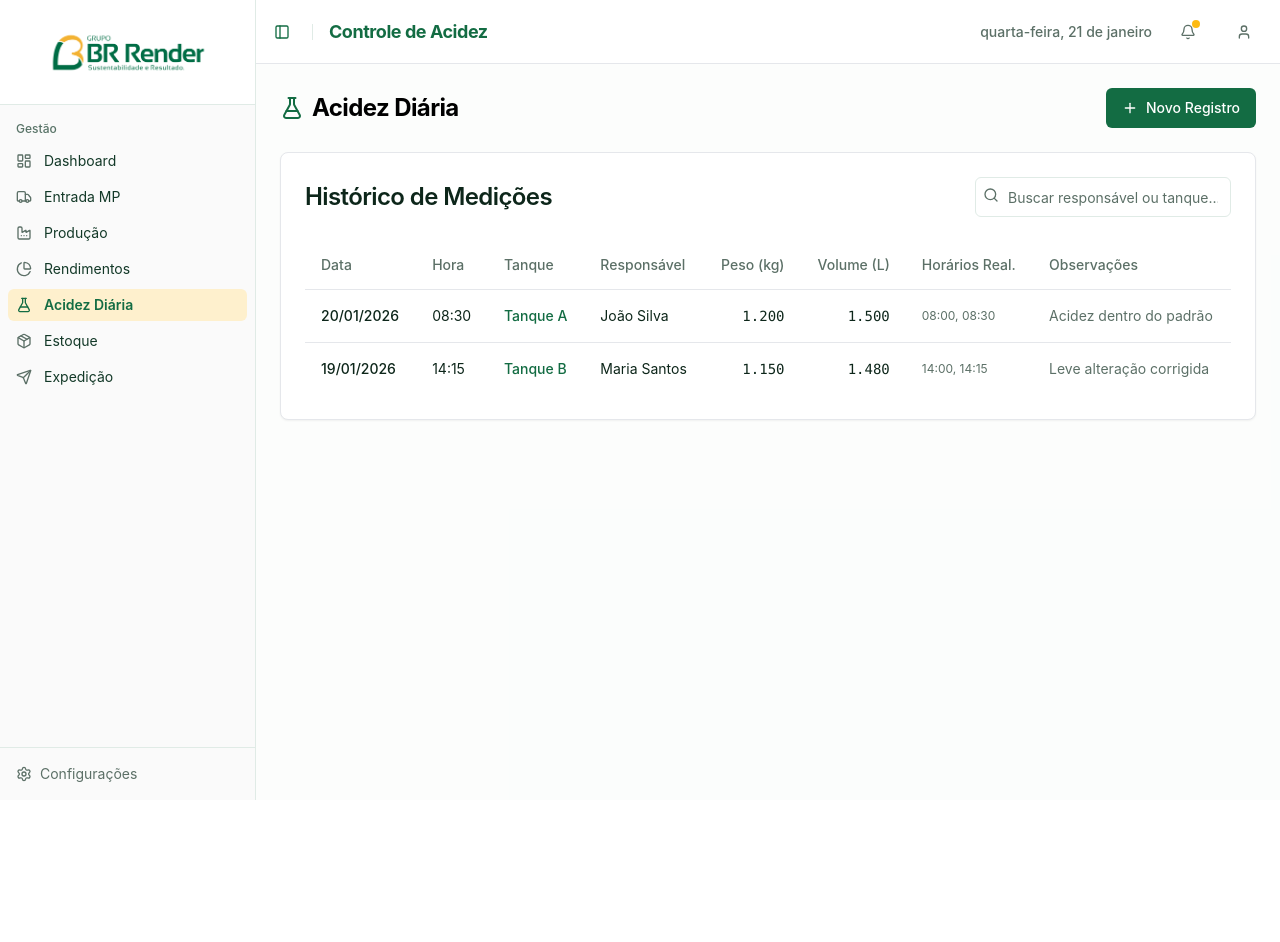
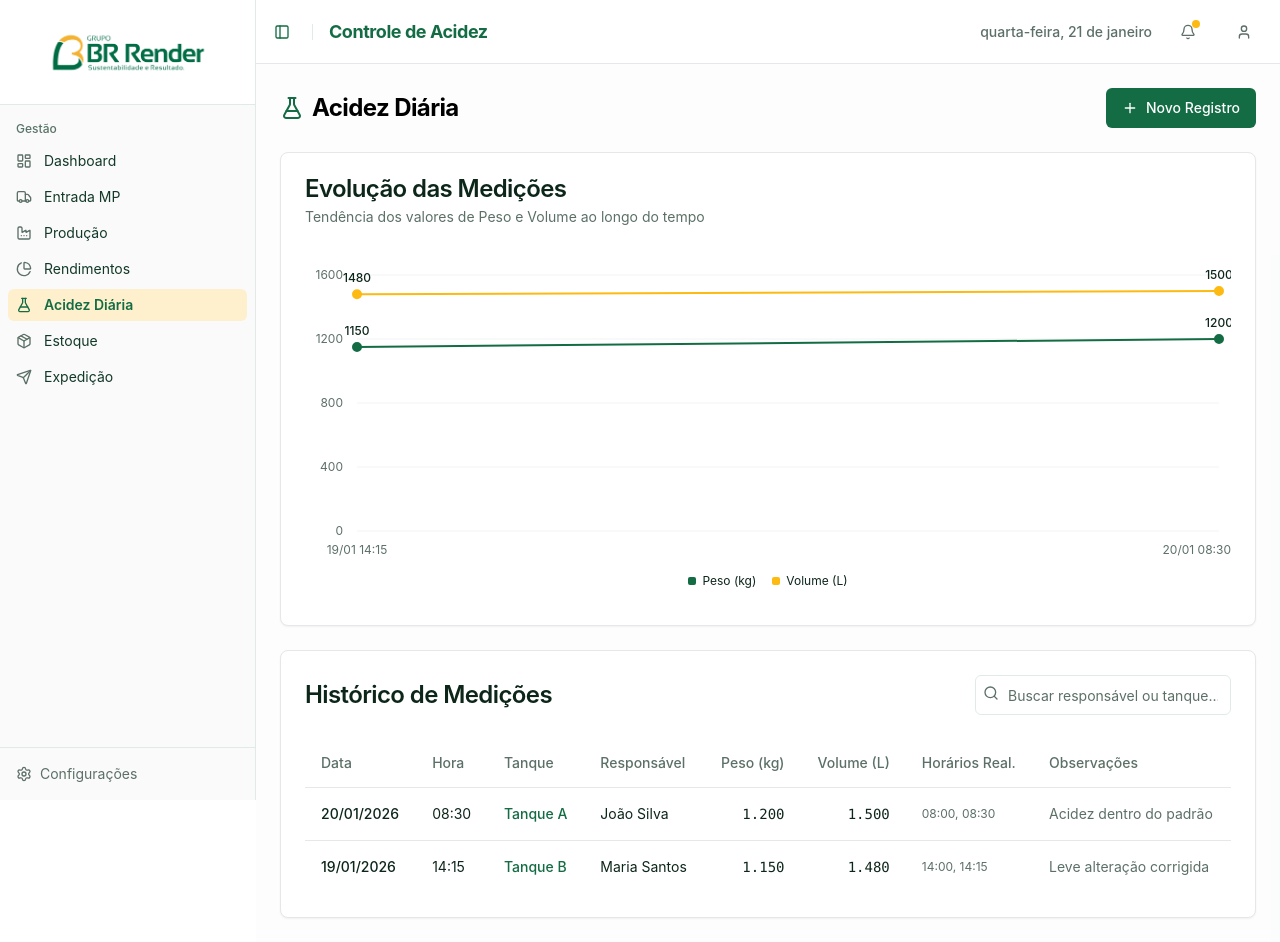
Before and after one commit to rodrigoengenheiro148/sistema-de-produ--o-industrial-s8cq8af0z, a React (Vite) app: page /acidez-diaria in a window 1280 px wide. Before the commit the page ends 800 px from the top, so only its background shows below. Built offline with nearby package versions, Linux system fonts and the light colour scheme.

Commit message:
feat: Add line chart with data labels to Daily Acidity page

```diff
--- /dev/null
+++ b/src/components/dashboard/AcidityChart.tsx
@@ -0,0 +1,163 @@
+import { useMemo } from 'react'
+import { AcidityEntry } from '@/lib/types'
+import {
+  Card,
+  CardContent,
+  CardDescription,
+  CardHeader,
+  CardTitle,
+} from '@/components/ui/card'
+import {
+  ChartContainer,
+  ChartLegend,
+  ChartLegendContent,
+  ChartTooltip,
+  ChartTooltipContent,
+  ChartConfig,
+} from '@/components/ui/chart'
+import {
+  LineChart,
+  Line,
+  CartesianGrid,
+  XAxis,
+  YAxis,
+  LabelList,
+} from 'recharts'
+import { format } from 'date-fns'
+import { ptBR } from 'date-fns/locale'
+
+interface AcidityChartProps {
+  data: AcidityEntry[]
+}
+
+export function AcidityChart({ data }: AcidityChartProps) {
+  const { chartData, chartConfig } = useMemo(() => {
+    // Sort data chronologically (oldest to newest)
+    const sortedData = [...data]
+      .sort((a, b) => {
+        // Create full date objects for comparison including time
+        const dateA = new Date(a.date)
+        const [hA, mA] = a.time.split(':').map(Number)
+        dateA.setHours(hA || 0, mA || 0)
+
+        const dateB = new Date(b.date)
+        const [hB, mB] = b.time.split(':').map(Number)
+        dateB.setHours(hB || 0, mB || 0)
+
+        return dateA.getTime() - dateB.getTime()
+      })
+      .map((item) => {
+        const d = new Date(item.date)
+        const [h, m] = item.time.split(':').map(Number)
+        d.setHours(h || 0, m || 0)
+        return {
+          ...item,
+          formattedDate: format(d, 'dd/MM HH:mm', { locale: ptBR }),
+        }
+      })
+
+    const config: ChartConfig = {
+      weight: {
+        label: 'Peso (kg)',
+        color: 'hsl(var(--chart-1))',
+      },
+      volume: {
+        label: 'Volume (L)',
+        color: 'hsl(var(--chart-2))',
+      },
+    }
+
+    return { chartData: sortedData, chartConfig: config }
+  }, [data])
+
+  if (data.length === 0) {
+    return null
+  }
+
+  return (
+    <Card className="shadow-sm">
+      <CardHeader>
+        <CardTitle>Evolução das Medições</CardTitle>
+        <CardDescription>
+          Tendência dos valores de Peso e Volume ao longo do tempo
+        </CardDescription>
+      </CardHeader>
+      <CardContent>
+        <ChartContainer
+          config={chartConfig}
+          className="aspect-auto h-[350px] w-full"
+        >
+          <LineChart
+            accessibilityLayer
+            data={chartData}
+            margin={{
+              top: 24,
+              left: 12,
+              right: 12,
+              bottom: 12,
+            }}
+          >
+            <CartesianGrid vertical={false} />
+            <XAxis
+              dataKey="formattedDate"
+              tickLine={false}
+              axisLine={false}
+              tickMargin={8}
+            />
+            <YAxis
+              tickLine={false}
+              axisLine={false}
+              tickMargin={8}
+              width={40}
+            />
+            <ChartTooltip
+              cursor={false}
+              content={<ChartTooltipContent indicator="line" />}
+            />
+            <ChartLegend content={<ChartLegendContent />} />
+            <Line
+              dataKey="weight"
+              type="monotone"
+              stroke="var(--color-weight)"
+              strokeWidth={2}
+              dot={{
+                fill: 'var(--color-weight)',
+                r: 4,
+              }}
+              activeDot={{
+                r: 6,
+              }}
+            >
+              <LabelList
+                position="top"
+                offset={12}
+                className="fill-foreground font-medium"
+                fontSize={12}
+              />
+            </Line>
+            <Line
+              dataKey="volume"
+              type="monotone"
+              stroke="var(--color-volume)"
+              strokeWidth={2}
+              dot={{
+                fill: 'var(--color-volume)',
+                r: 4,
+              }}
+              activeDot={{
+                r: 6,
+              }}
+            >
+              <LabelList
+                position="top"
+                offset={12}
+                className="fill-foreground font-medium"
+                fontSize={12}
+              />
+            </Line>
+          </LineChart>
+        </ChartContainer>
+      </CardContent>
+    </Card>
+  )
+}
--- a/src/pages/DailyAcidity.tsx
+++ b/src/pages/DailyAcidity.tsx
@@ -35,6 +35,7 @@ import {
   FormLabel,
   FormMessage,
 } from '@/components/ui/form'
+import { AcidityChart } from '@/components/dashboard/AcidityChart'
 
 const formSchema = z.object({
   date: z.string().min(1, 'Data é obrigatória'),
@@ -265,6 +266,8 @@ export default function DailyAcidity() {
         </Dialog>
       </div>
 
+      <AcidityChart data={filteredRecords} />
+
       <Card>
         <CardHeader>
           <div className="flex items-center justify-between">
```
Also changed, not shown: 5 other files (tests, documents, lock files or other folders).
